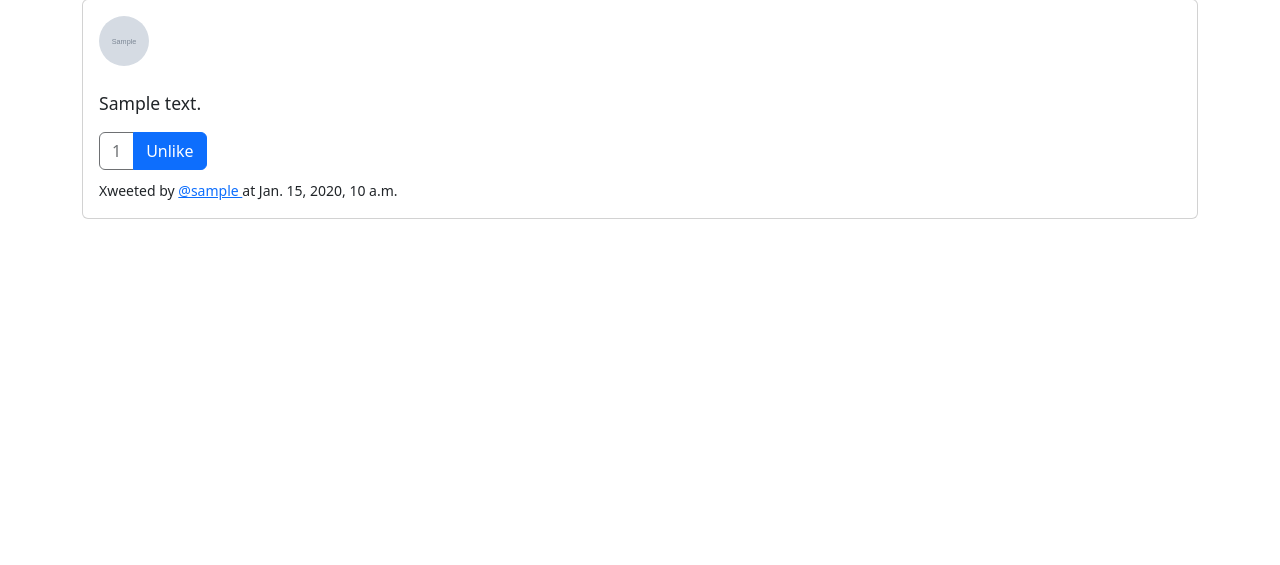
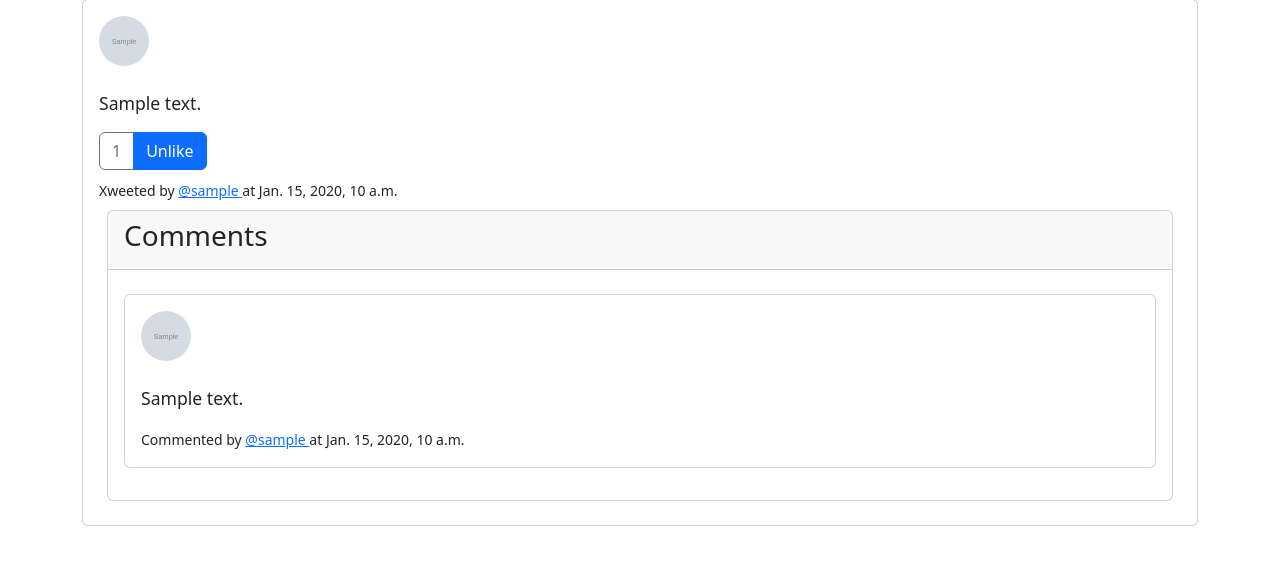
Before and after one commit to utshodebravestone/xwitter, a Django app: page /tweet/1 in a window 1280 px wide. Shown: the part 131-696 px from the top of the page. Run offline with Django 4.2, Linux system fonts and the light colour scheme; a user stored in the database is signed in; tables that the repository leaves empty hold one stand-in row (values such as "Sample post"); grey boxes marked "Sample" are stand-in pictures.

Commit message:
added comment to tweets

```diff
--- a/base/admin.py
+++ b/base/admin.py
@@ -1,6 +1,6 @@
 from django.contrib import admin
 from django.contrib.auth.models import Group, User
-from .models import Profile, Tweet
+from .models import Profile, Tweet, Comment
 
 admin.site.unregister(Group)
 admin.site.unregister(User)
@@ -18,3 +18,4 @@ class CustomizedUser(admin.ModelAdmin):
 
 admin.site.register(User, CustomizedUser)
 admin.site.register(Tweet)
+admin.site.register(Comment)
--- a/base/models.py
+++ b/base/models.py
@@ -28,6 +28,17 @@ class Tweet(models.Model):
         return self.text[:64]
 
 
+class Comment(models.Model):
+    user = models.OneToOneField(User, on_delete=models.CASCADE)
+    tweet = models.ForeignKey(Tweet, related_name='comments',
+                              on_delete=models.DO_NOTHING)
+    text = models.CharField(max_length=200)
+    created_at = models.DateTimeField(auto_now=True)
+
+    def __str__(self) -> str:
+        return self.text[:64]
+
+
 def create_profile(sender, instance, created, **kwargs):
     if created:
         profile = Profile(user=instance)
--- a/templates/base/tweet.html
+++ b/templates/base/tweet.html
@@ -57,6 +57,53 @@
         </small>
       </div>
     </div>
+
+    <div class="card m-2">
+      <div class="card-header">
+        <h3>Comments</h3>
+      </div>
+      <ul class="card-body">
+        {% for comment in tweet.comments.all %}
+        <li class="card mt-2">
+          <div class="card-body">
+            <div class="col-1 mb-4">
+              {% if comment.user.profile.image %}
+              <img
+                src="{{ comment.user.profile.image.url }}"
+                alt="Profile Picture"
+                height="50"
+                width="50"
+                style="object-fit: cover"
+                class="rounded-circle"
+              />
+              {% else %}
+              <img
+                src="https://ui-avatars.com/api/?name={{ comment.profile.user.username | lower }}"
+                alt="Profile Picture"
+                height="50"
+                width="50"
+                style="object-fit: cover"
+                class="rounded-circle"
+              />
+              {% endif %}
+            </div>
+            <div class="col-11">
+              <p style="font-size: 1.1rem">{{ comment.text | safe }}</p>
+            </div>
+            <div class="mt-2">
+              <small>
+                Commented by
+                <a href="{% url 'profile' comment.user.id %}">
+                  @{{ comment.user.username }}
+                </a>
+                at {{ comment.created_at }}
+              </small>
+            </div>
+          </div>
+        </li>
+        {% endfor %}
+      </ul>
+    </div>
   </div>
 </div>
 
```
Also changed, not shown: base/migrations/0006_comment.py (added).
